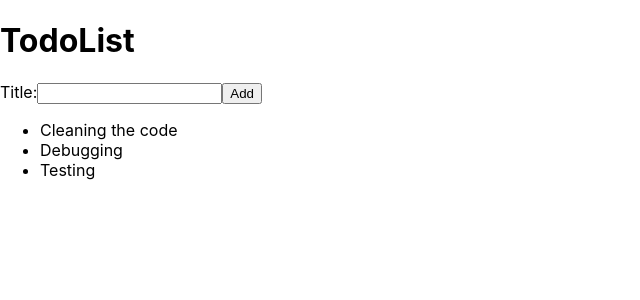
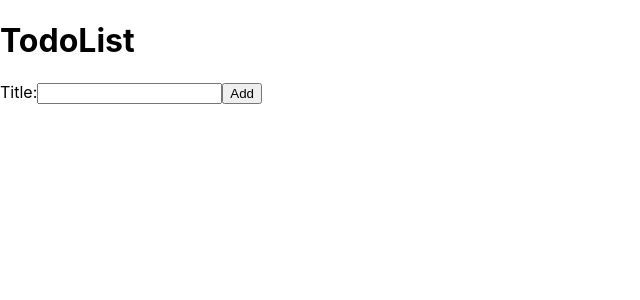
Before and after one commit to elizy88/reacttutorial, a React (Create React App) app: page / in a window 1280 px wide. Shown: the top 300 px of the page, without its empty margins (0-640 px from the left). Built offline with nearby package versions, Linux system fonts and the light colour scheme.

Commit message:
lifting state and controlling components

```diff
--- a/src/AddTodoForm.js
+++ b/src/AddTodoForm.js
@@ -1,18 +1,28 @@
 import React from "react";
 function AddTodoForm(props){
+   const [todoTitle,setTodoTitle]= React.useState('')
+
+  const handleTitleChange=(e)=>{
+   let  newTodoTitle=e.target.value
+   setTodoTitle(newTodoTitle)
+   }
   const handleAddTodo=(e)=>{
     e.preventDefault()
-    let todoTitle=e.target.title.value;
-    console.log("todoTitle",todoTitle)
-    props.onAddTodo(todoTitle)
+    //let todoTitle=e.target.title.value;
+    //console.log("todoTitle",todoTitle)
+    props.onAddTodo(todoTitle);
+
     e.target.reset()
   }
 return(
+<div>
   <form onSubmit={handleAddTodo}>
     <label htmlFor="todoTitle">Title:</label>
-    <input id="todoTitle" name="title" type="text" ></input>
+    <input id="todoTitle" name="title" type="text"  value={todoTitle} onChange={handleTitleChange}></input>
     <button type="Submit">Add</button>
   </form>
+  {/* <p>{newTodo}</p> */}
+  </div>
 )
 }
 export default AddTodoForm
--- a/src/App.js
+++ b/src/App.js
@@ -7,12 +7,13 @@ import AddTodoForm from './AddTodoForm';
 
 function App() {
   const [newTodo,setNewTodo]= React.useState('')
+  const [todoList,setTodoList]= React.useState([])
 return(
   <div>
   <h1>TodoList</h1>
 <p>{newTodo}</p>
 <AddTodoForm onAddTodo={setNewTodo}/>
-<TodoList/>
+<TodoList todoList={todoList}/>
 </div>
   );
 }
--- a/src/TodoList.js
+++ b/src/TodoList.js
@@ -1,13 +1,10 @@
 import react from "react";
-import  TodoListItem from "./TodoListItem"
-let todoList=[
-  {id:1,title:"Cleaning the code"},{id:2,title:"Debugging"},{id:3,title:"Testing"}
-]
-function TodoList(){
+import TodoListItem from "./TodoListItem";
+function TodoList(props){
   return(
 <div>
   <ul>
-  {todoList.map(function(item){
+  {props.todoList.map(function(item){
   return  <TodoListItem key={item.id} todo={item.title}/>
   })}
   </ul>
```
